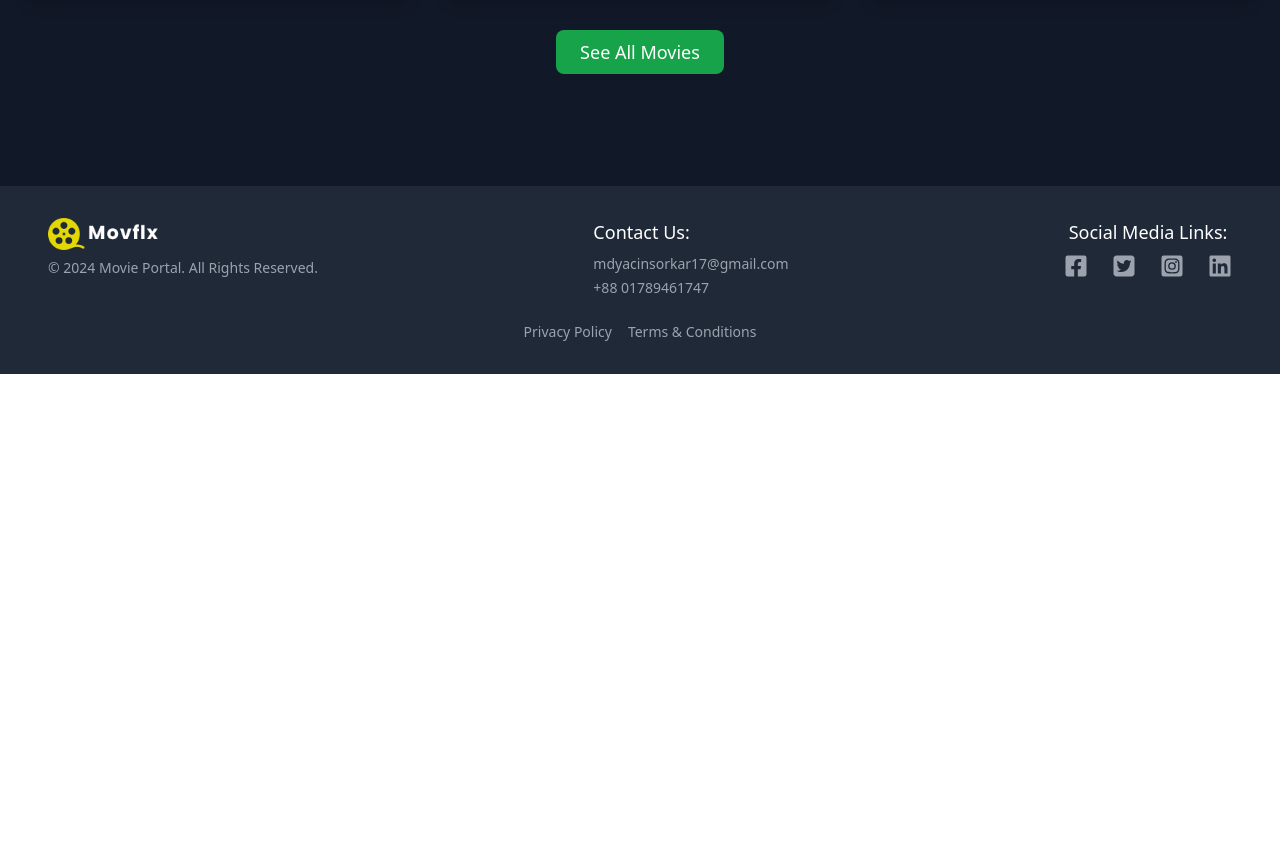
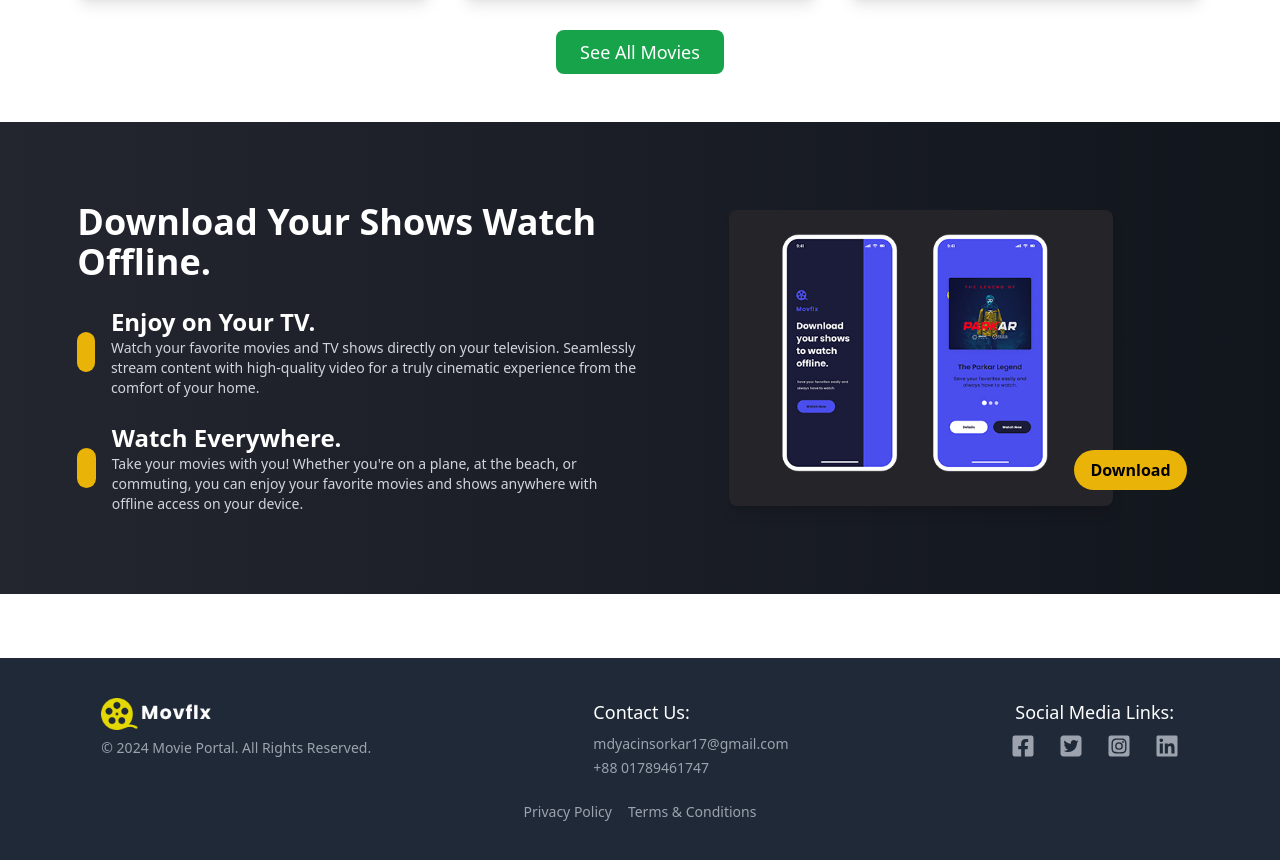
Before and after one commit to yasin-sorkar47/Movie-potal-PH-A-10, a React (Vite) app: page / in a window 1280 px wide. Shown: the part 1696-2556 px from the top of the page. Before the commit the page ends 2070 px from the top, so only its background shows below. Built offline with nearby package versions, Linux system fonts and the light colour scheme.

Commit message:
our services section is done

```diff
--- a/index.html
+++ b/index.html
@@ -11,7 +11,7 @@
     />
     <title>Movfix</title>
   </head>
-  <body class="bg-gray-900">
+  <body class="bg-white">
     <div id="root"></div>
     <script type="module" src="/src/main.jsx"></script>
   </body>
--- a/src/components/FeaturedMovies.jsx
+++ b/src/components/FeaturedMovies.jsx
@@ -80,7 +80,7 @@ function FeaturedMovies() {
 
   return (
     <section className=" text-white py-12">
-      <div className="container mx-auto px-6">
+      <div className="w-11/12 mx-auto px-6">
         <h2 className="text-3xl font-bold mb-8 text-center">Featured Movies</h2>
 
         <div className="grid grid-cols-1 sm:grid-cols-2 lg:grid-cols-3 xl:grid-cols-3 gap-8">
--- a/src/components/Footer.jsx
+++ b/src/components/Footer.jsx
@@ -9,8 +9,8 @@ import logo from "../assets/logo.png";
 
 function Footer() {
   return (
-    <footer className="bg-gray-800 text-white py-8 mt-16">
-      <div className="container mx-auto px-6 md:px-12">
+    <footer className="bg-gray-800 text-white py-10 mt-16">
+      <div className="w-11/12 mx-auto px-6 md:px-12">
         {/* Footer Content */}
         <div className="flex flex-col md:flex-row justify-between">
           {/* Website Name and Copyright */}
--- /dev/null
+++ b/src/components/OurServices.jsx
@@ -0,0 +1,60 @@
+import serviceImage from "../assets/services_img02.jpg";
+
+export default function OurServices() {
+  return (
+    <section className="bg-gradient-to-r from-[#23262f] to-[#11151c] text-white py-20">
+      <div className="w-11/12 mx-auto px-6 flex flex-col lg:flex-row items-center justify-between">
+        {/* Left Side: Text */}
+        <div className="lg:w-1/2">
+          <h2 className="text-4xl font-bold mb-6">
+            Download Your Shows Watch Offline.
+          </h2>
+          <div className="space-y-6">
+            <div className="flex items-center">
+              <div className="w-10 h-10 bg-yellow-500 rounded-full flex items-center justify-center">
+                <i className="fas fa-tv text-white text-xl"></i> {/* TV Icon */}
+              </div>
+              <div className="ml-4">
+                <h3 className="text-2xl font-semibold">Enjoy on Your TV.</h3>
+                <p className="text-gray-300 text-sm">
+                  Watch your favorite movies and TV shows directly on your
+                  television. Seamlessly stream content with high-quality video
+                  for a truly cinematic experience from the comfort of your
+                  home.
+                </p>
+              </div>
+            </div>
+            <div className="flex items-center">
+              <div className="w-10 h-10 bg-yellow-500 rounded-full flex items-center justify-center">
+                <i className="fas fa-video text-white text-xl"></i>{" "}
+                {/* Video Icon */}
+              </div>
+              <div className="ml-4">
+                <h3 className="text-2xl font-semibold">Watch Everywhere.</h3>
+                <p className="text-gray-300 text-sm">
+                  Take your movies with you! Whether you're on a plane, at the
+                  beach, or commuting, you can enjoy your favorite movies and
+                  shows anywhere with offline access on your device.
+                </p>
+              </div>
+            </div>
+          </div>
+        </div>
+
+        {/* Right Side: Image */}
+        <div className="lg:w-1/2 mt-12 lg:mt-0">
+          <div className="relative flex justify-center items-center">
+            <img
+              src={serviceImage}
+              alt="Phone Preview"
+              className="w-full max-w-sm rounded-lg shadow-lg"
+            />
+            <div className="absolute bottom-4 right-4 bg-yellow-500 text-black py-2 px-4 rounded-full">
+              <span className="font-bold">Download</span>
+            </div>
+          </div>
+        </div>
+      </div>
+    </section>
+  );
+}
--- /dev/null
+++ b/src/components/PricingSection.jsx
@@ -0,0 +1,64 @@
+export default function PricingSection() {
+  return (
+    <section className="bg-gradient-to-r from-[#23262f] to-[#11151c] text-white py-20 mt-[100px]">
+      <div className="w-11/12 mx-auto px-6 text-center">
+        <p>OUR PRICING PLANS</p>
+        <h2 className="text-4xl font-bold mb-8 text-yellow-500">
+          Our Pricing Strategy
+        </h2>
+        <div className="grid lg:grid-cols-3 sm:grid-cols-1 gap-10">
+          {/* Premium Plan */}
+          <div className="bg-[#1b1e24] p-8 rounded-lg shadow-lg flex flex-col items-center justify-between">
+            <h3 className="text-2xl font-semibold mb-4">PREMIUM</h3>
+            <p className="text-4xl font-bold text-yellow-500 mb-6">
+              $7.99 <span className="text-base">Monthly</span>
+            </p>
+            <ul className="text-sm text-gray-300 mb-6">
+              <li>✔️ Video quality: Good</li>
+              <li>✔️ Resolution: 480p</li>
+              <li>✔️ Screens you can watch: 1</li>
+              <li>✔️ Cancel anytime</li>
+            </ul>
+            <button className="bg-yellow-500 text-black py-2 px-6 rounded-full font-semibold w-full">
+              Buy Now
+            </button>
+          </div>
+
+          {/* Standard Plan */}
+          <div className="bg-[#1b1e24] p-8 rounded-lg shadow-lg flex flex-col items-center justify-between border-4 border-yellow-500">
+            <h3 className="text-2xl font-semibold mb-4">STANDARD</h3>
+            <p className="text-4xl font-bold text-yellow-500 mb-6">
+              $9.99 <span className="text-base">Monthly</span>
+            </p>
+            <ul className="text-sm text-gray-300 mb-6">
+              <li>✔️ Video quality: Better</li>
+              <li>✔️ Resolution: 1080p</li>
+              <li>✔️ Screens you can watch: 2</li>
+              <li>✔️ Cancel anytime</li>
+            </ul>
+            <button className="bg-yellow-500 text-black py-2 px-6 rounded-full font-semibold w-full">
+              Buy Now
+            </button>
+          </div>
+
+          {/* Premium Plan */}
+          <div className="bg-[#1b1e24] p-8 rounded-lg shadow-lg flex flex-col items-center justify-between">
+            <h3 className="text-2xl font-semibold mb-4">PREMIUM</h3>
+            <p className="text-4xl font-bold text-yellow-500 mb-6">
+              $11.99 <span className="text-base">Monthly</span>
+            </p>
+            <ul className="text-sm text-gray-300 mb-6">
+              <li>✔️ Video quality: Best</li>
+              <li>✔️ Resolution: 4K+HDR</li>
+              <li>✔️ Screens you can watch: 4</li>
+              <li>✔️ Cancel anytime</li>
+            </ul>
+            <button className="bg-yellow-500 text-black py-2 px-6 rounded-full font-semibold w-full">
+              Buy Now
+            </button>
+          </div>
+        </div>
+      </div>
+    </section>
+  );
+}
--- a/src/pages/Home.jsx
+++ b/src/pages/Home.jsx
@@ -1,11 +1,13 @@
 import Banner from "../components/Banner";
 import FeaturedMovies from "../components/FeaturedMovies";
+import OurServices from "../components/OurServices";
 
 export default function Home() {
   return (
     <>
       <Banner />
       <FeaturedMovies />
+      <OurServices />
     </>
   );
 }
```
Also changed, not shown: src/assets/services_img02.jpg (added).
